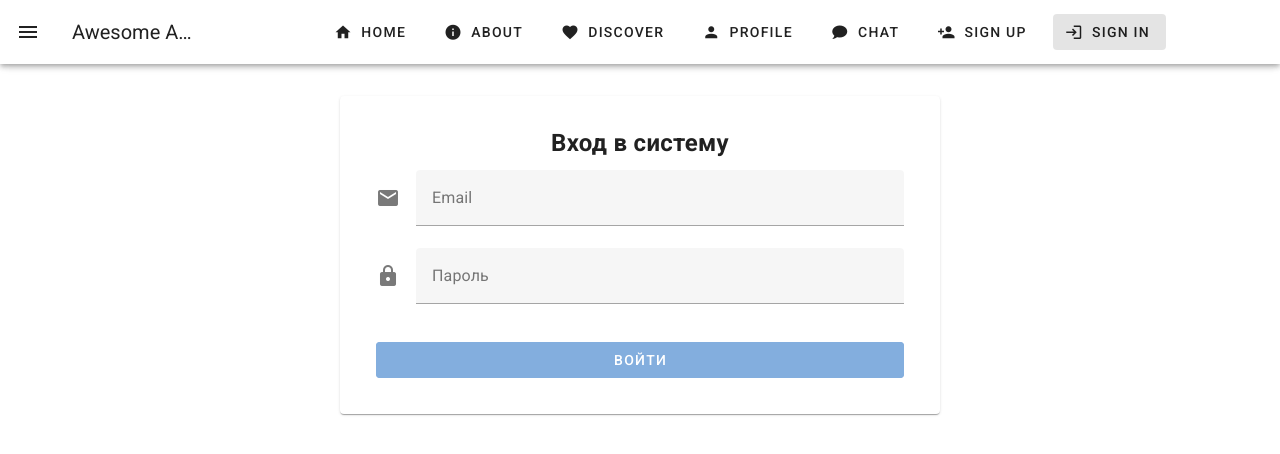
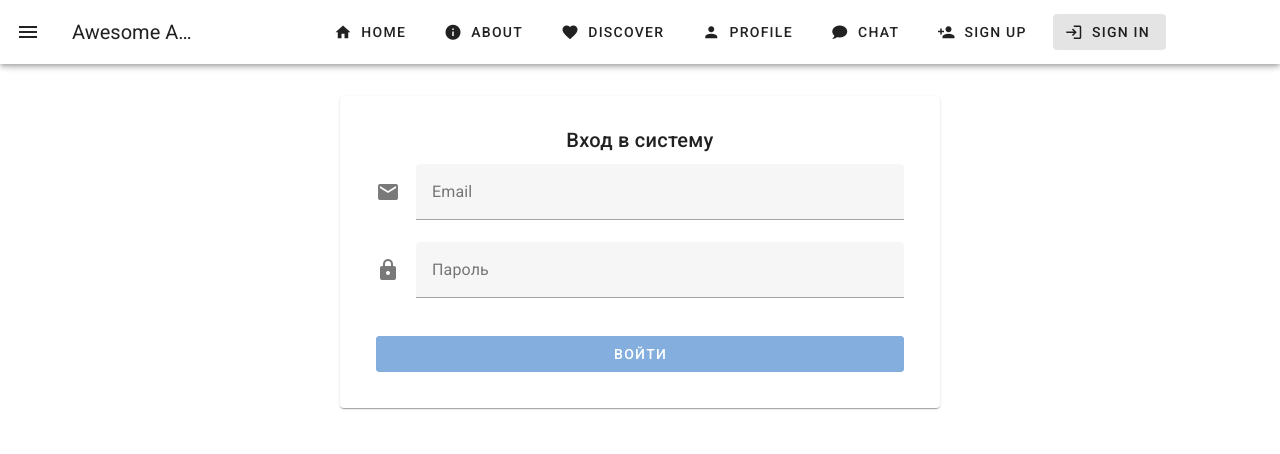
Before and after one commit to DeadDPie/DatingSPA, a Vue app: page /signin in a window 1280 px wide. Shown: the top 454 px of the page. Built offline with nearby package versions, Linux system fonts and the light colour scheme.

Commit message:
clean css

```diff
--- a/src/components/SignIn.vue
+++ b/src/components/SignIn.vue
@@ -100,8 +100,5 @@ export default {
 </script>
 
 <style scoped>
-.v-card-title {
-  font-weight: bold;
-  font-size: 24px;
-}
+
 </style>
```
